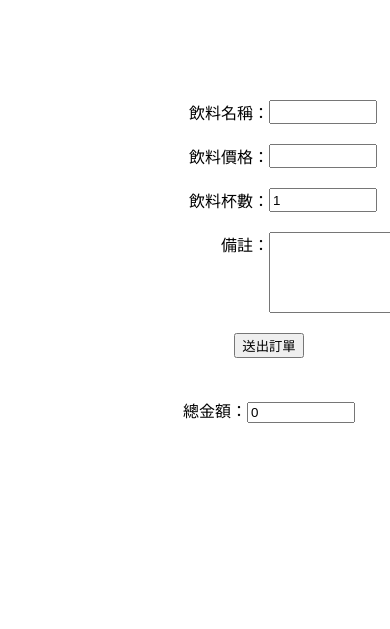
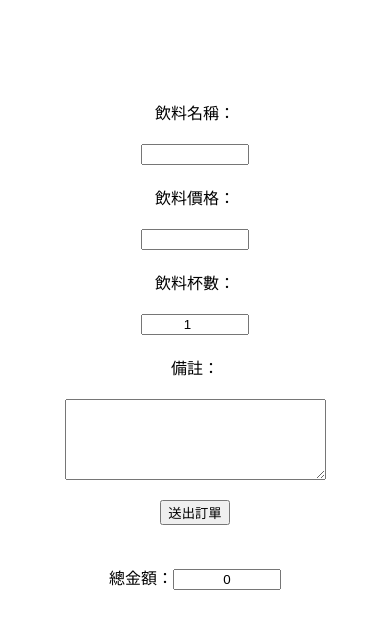
Before and after one commit to shong7777/mycode, a PHP site: page /drink.html in a window 390 px wide; the page is wider, and only the part inside the window is pictured. Shown: the top 629 px of that part. Run offline with PHP 8.4, Linux system fonts and the light colour scheme.

Commit message:
修正RWD

```diff
--- a/drink/drink.css
+++ b/drink/drink.css
@@ -18,14 +18,12 @@ span.inputSpan {
 }
 
 input#place {
-    grid-column-start: 1;
-    grid-column-end: 3;
     width: max-content;
-    margin: 0 auto;
 }
 
 ul.orderList,
-div.total {
+div.total,
+input#place {
     grid-column-start: 1;
     grid-column-end: 3;
     margin: 0 auto;
@@ -45,7 +43,38 @@ ul li textarea {
 
 ul li div.itemList {
     display: grid;
-    grid-template-columns: 120px 80px auto 100px 100px;
+    grid-template-columns: 120px 80px auto 200px;
     column-gap: 10px;
     margin: 10px 0;
 }
+
+@media screen and (max-width: 575px) {
+    #app form {
+        grid-template-columns: 1fr;
+    }
+    span.inputSpan {
+        text-align: center;
+    }
+    ul.orderList,
+    div.total,
+    input#place {
+        grid-column-start: 1;
+        grid-column-end: 1;
+    }
+    #app form input.input {
+        margin: 0 auto;
+        text-align: center;
+    }
+    ul li div.itemList {
+        display: grid;
+        grid-template-columns: 120px 80px auto;
+        column-gap: 10px;
+        margin: 10px 0;
+    }
+    div.Btn {
+        grid-column-start: 1;
+        grid-column-end: 3;
+        text-align: center;
+        margin: 10px 0;
+    }
+}
--- a/drink/drink.html
+++ b/drink/drink.html
@@ -81,8 +81,10 @@
                             <span class='itemName'>{{item.name}}</span>
                             <span>{{item.price}}元</span>
                             <span>{{item.note}}</span>
-                            <input type="button" value="修改訂單" @click='changebtn = false' >
-                            <input type="button" value="刪除訂單" @click='removeitem(index)'>
+                            <div class="Btn">
+                                <input type="button" value="修改訂單" @click='changebtn = false' >
+                                <input type="button" value="刪除訂單" @click='removeitem(index)'>
+                            </div>
                         </div>
                         <div v-if='changebtn==false'>
                             <span>飲料名稱：</span><input type="text" v-model='item.name' class="input">
```
